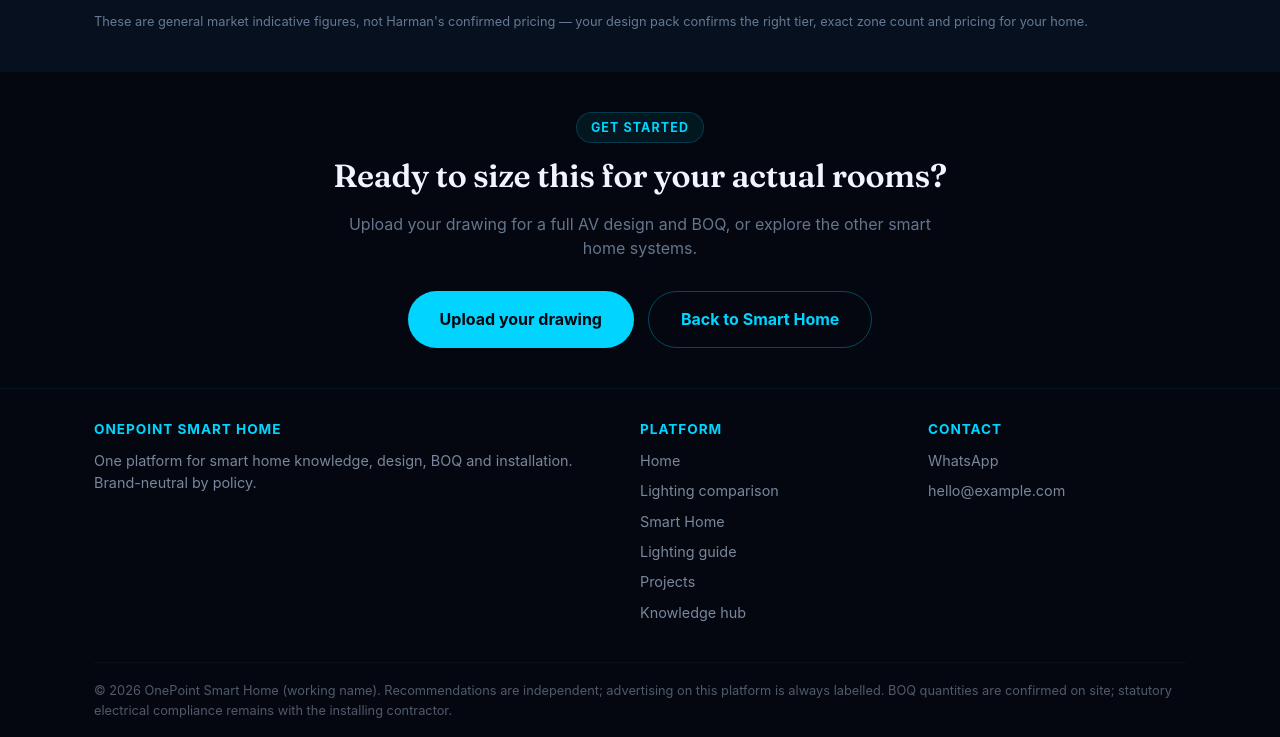
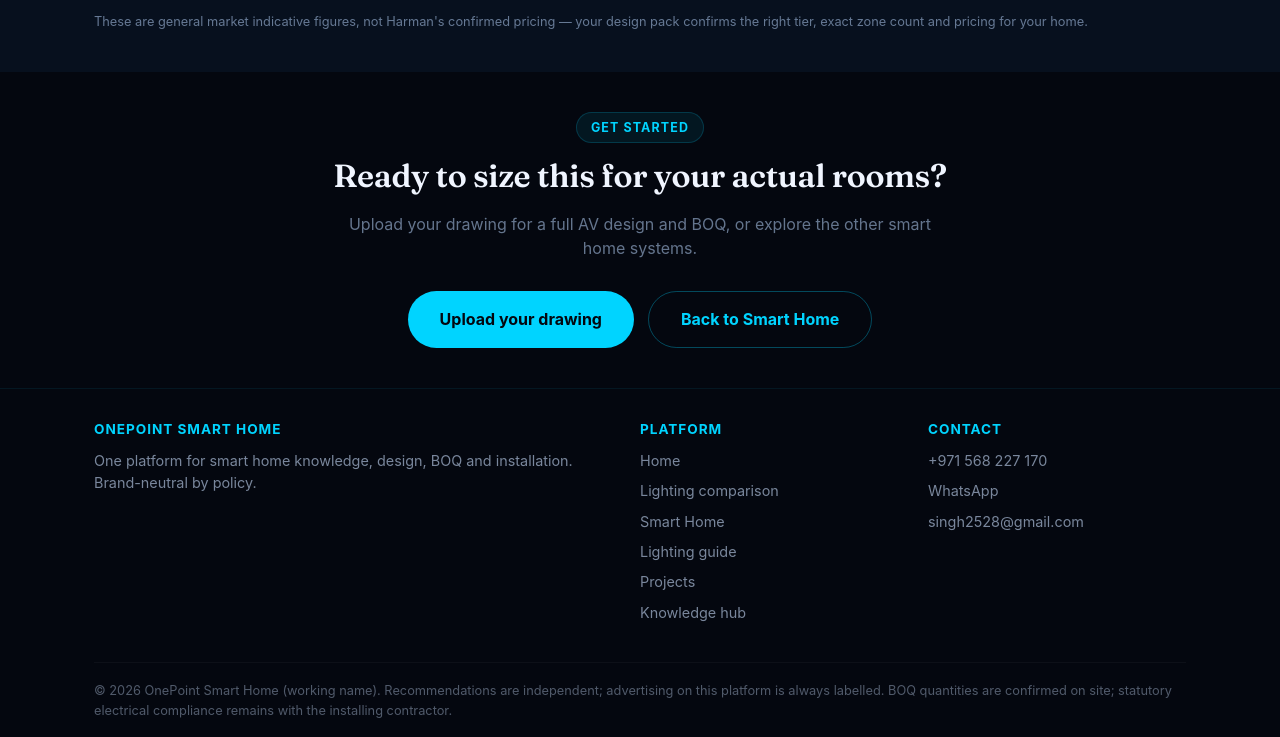
Before and after one commit to singh2528/lighting-comparison-app, a website: page av.html in a window 1280 px wide. Shown: the part 1656-2393 px from the top of the page. Drawn offline with Linux system fonts and the light colour scheme.

Commit message:
Add files via upload

```diff
--- a/av.html
+++ b/av.html
@@ -177,8 +177,9 @@
       <div>
         <h4>Contact</h4>
         <!-- TODO: replace placeholders -->
-        <a href="https://wa.me/91XXXXXXXXXX">WhatsApp</a>
-        <a href="mailto:hello@example.com">hello@example.com</a>
+        <a href="tel:+971568227170">+971 568 227 170</a>
+        <a href="https://wa.me/971568227170">WhatsApp</a>
+        <a href="mailto:singh2528@gmail.com">singh2528@gmail.com</a>
       </div>
     </div>
     <div class="foot-note">© 2026 OnePoint Smart Home (working name). Recommendations are independent; advertising on this platform is always labelled. BOQ quantities are confirmed on site; statutory electrical compliance remains with the installing contractor.</div>
@@ -186,7 +187,7 @@
 </footer>
 
 <!-- TODO: replace number -->
-<a class="wa-float" href="https://wa.me/91XXXXXXXXXX" target="_blank" rel="noopener">💬 WhatsApp</a>
+<a class="wa-float" href="https://wa.me/971568227170" target="_blank" rel="noopener">💬 WhatsApp</a>
 
 <script src="assets/results.js"></script>
 <script>
```
Also changed, not shown: cctv.html (+4 -3 lines), curtains.html (+4 -3 lines), hvac.html (+4 -3 lines), index.html (+4 -3 lines), lighting-control.html (+4 -3 lines), lighting-guide.html (+1 -1 lines), lighting.html (+4 -3 lines), projects.html (+4 -3 lines), services.html (+5 -5 lines), smart-home.html (+4 -3 lines).
